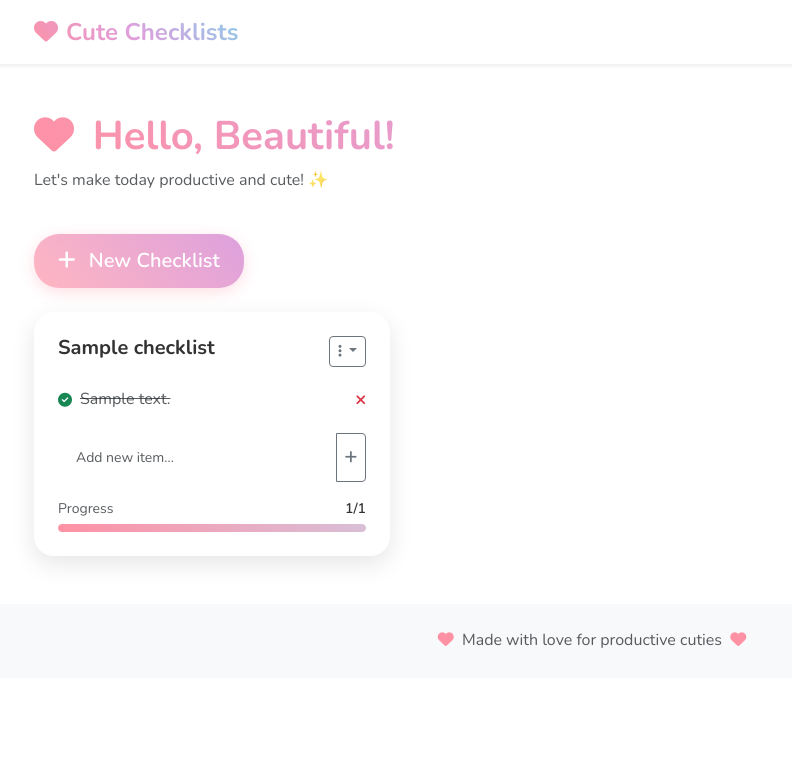
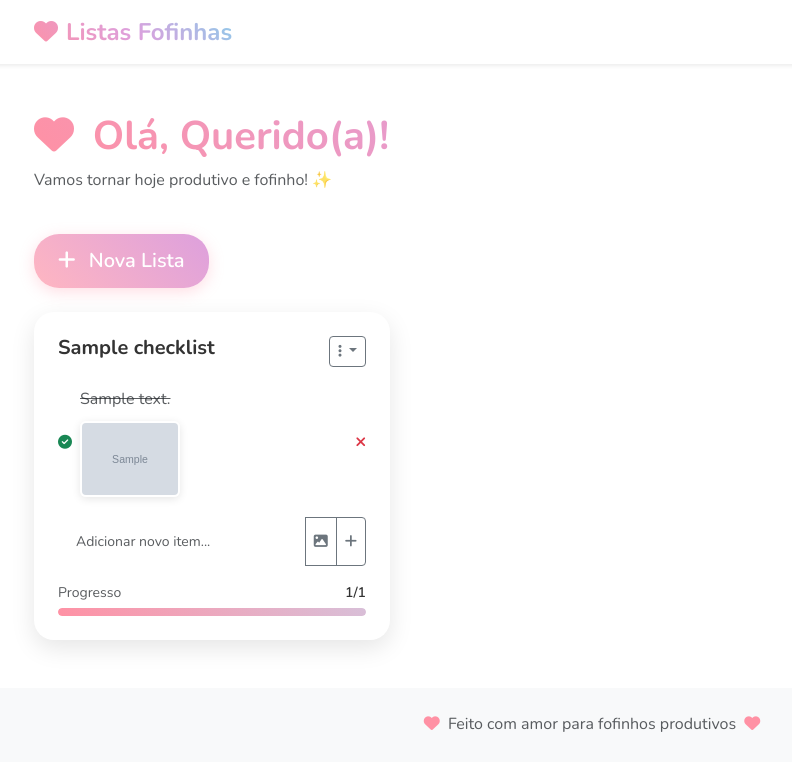
Before and after one commit to bruxa61/check-list, a Flask app: template templates/home.html in a window 1280 px wide. Shown: the top 771 px of the page, without its empty margins (48-840 px from the left). Run offline with Flask 3, Linux system fonts and the light colour scheme; the template is opened without the code that fills it: values that come from a table or form of the project are taken from there, others are empty; tables that the repository leaves empty hold one stand-in row (values such as "Sample post"); grey boxes marked "Sample" are stand-in pictures; parts of the project's set-up code (start-up, migrations or seed data) failed here and were passed over.

Commit message:
Translate the application into Brazilian Portuguese and add image support for checklist items
Updates the project to translate all user-facing text to Brazilian Portuguese, including error messages, labels, and navigation elements. Also introduces the capability to include image URLs for individual checklist items, enhancing the visual organization of tasks. The database schema has been updated to accommodate image URLs, and corresponding UI elements have been added to the templates and CSS for image display and styling. Additionally, Replit environment modules have been updated to include PostgreSQL.

Replit-Commit-Author: Agent
Replit-Commit-Session-Id: 8346fc15-51fb-4602-acb8-f2cdece49a6a
Replit-Commit-Checkpoint-Type: full_checkpoint
Replit-Commit-Screenshot-Url: https://storage.googleapis.com/screenshot-production-us-central1/de0fcbe9-6935-4718-863e-484704e8f4db/8346fc15-51fb-4602-acb8-f2cdece49a6a/mE676sl

```diff
--- a/routes.py
+++ b/routes.py
@@ -33,7 +33,7 @@ def create_checklist():
     color = request.form.get('color', 'pink')
 
     if not name:
-        flash('Please enter a checklist name!', 'error')
+        flash('Por favor, digite um nome para a lista!', 'error')
         return redirect(url_for('home'))
 
     # Validate color is in allowed pastel colors
@@ -41,16 +41,12 @@ def create_checklist():
     if color not in allowed_colors:
         color = 'pink'
 
-    new_checklist = Checklist(
-        name=name,
-        color=color,
-        user_id=current_user.id
-    )
+    new_checklist = Checklist(name=name, color=color, user_id=current_user.id)
 
     db.session.add(new_checklist)
     db.session.commit()
 
-    flash('Checklist created successfully! ✨', 'success')
+    flash('Lista criada com sucesso! ✨', 'success')
     return redirect(url_for('home'))
 
 @app.route('/delete_checklist/<int:checklist_id>', methods=['POST'])
@@ -60,13 +56,13 @@ def delete_checklist(checklist_id):
     checklist = Checklist.query.filter_by(id=checklist_id, user_id=current_user.id).first()
 
     if not checklist:
-        flash('Checklist not found!', 'error')
+        flash('Lista não encontrada!', 'error')
         return redirect(url_for('home'))
 
     db.session.delete(checklist)
     db.session.commit()
 
-    flash('Checklist deleted successfully! 🗑️', 'success')
+    flash('Lista excluída com sucesso! 🗑️', 'success')
     return redirect(url_for('home'))
 
 @app.route('/add_item/<int:checklist_id>', methods=['POST'])
@@ -76,24 +72,22 @@ def add_item(checklist_id):
     checklist = Checklist.query.filter_by(id=checklist_id, user_id=current_user.id).first()
 
     if not checklist:
-        flash('Checklist not found!', 'error')
+        flash('Lista não encontrada!', 'error')
         return redirect(url_for('home'))
 
     item_text = request.form.get('item_text', '').strip()
+    image_url = request.form.get('image_url', '').strip()
 
     if not item_text:
-        flash('Please enter item text!', 'error')
+        flash('Por favor, digite o texto do item!', 'error')
         return redirect(url_for('home'))
 
-    new_item = ChecklistItem(
-        text=item_text,
-        checklist_id=checklist_id
-    )
+    new_item = ChecklistItem(text=item_text, checklist_id=checklist_id, image_url=image_url if image_url else None)
 
     db.session.add(new_item)
     db.session.commit()
 
-    flash('Item added successfully! ✅', 'success')
+    flash('Item adicionado com sucesso! ✅', 'success')
     return redirect(url_for('home'))
 
 @app.route('/toggle_item/<int:item_id>', methods=['POST'])
@@ -106,7 +100,7 @@ def toggle_item(item_id):
     ).first()
 
     if not item:
-        flash('Item not found!', 'error')
+        flash('Item não encontrado!', 'error')
         return redirect(url_for('home'))
 
     item.completed = not item.completed
@@ -124,13 +118,13 @@ def delete_item(item_id):
     ).first()
 
     if not item:
-        flash('Item not found!', 'error')
+        flash('Item não encontrado!', 'error')
         return redirect(url_for('home'))
 
     db.session.delete(item)
     db.session.commit()
 
-    flash('Item deleted successfully! 🗑️', 'success')
+    flash('Item excluído com sucesso! 🗑️', 'success')
     return redirect(url_for('home'))
 
 @app.route('/edit_checklist/<int:checklist_id>', methods=['POST'])
@@ -140,14 +134,14 @@ def edit_checklist(checklist_id):
     checklist = Checklist.query.filter_by(id=checklist_id, user_id=current_user.id).first()
 
     if not checklist:
-        flash('Checklist not found!', 'error')
+        flash('Lista não encontrada!', 'error')
         return redirect(url_for('home'))
 
     new_name = request.form.get('name', '').strip()
     new_color = request.form.get('color', checklist.color)
 
     if not new_name:
-        flash('Please enter a checklist name!', 'error')
+        flash('Por favor, digite um nome para a lista!', 'error')
         return redirect(url_for('home'))
 
     # Validate color
@@ -159,5 +153,5 @@ def edit_checklist(checklist_id):
     checklist.color = new_color
     db.session.commit()
 
-    flash('Checklist updated successfully! ✨', 'success')
+    flash('Lista atualizada com sucesso! ✨', 'success')
     return redirect(url_for('home'))
--- a/static/css/style.css
+++ b/static/css/style.css
@@ -376,6 +376,26 @@ body {
   outline-offset: 2px;
 }
 
+/* Item images */
+.item-image {
+  transition: transform 0.3s ease;
+  border: 2px solid rgba(255, 255, 255, 0.8);
+  box-shadow: 0 2px 8px rgba(0, 0, 0, 0.1);
+}
+
+.item-image:hover {
+  transform: scale(1.05);
+  cursor: pointer;
+}
+
+/* Mobile responsiveness for images */
+@media (max-width: 576px) {
+  .item-image {
+    max-width: 80px;
+    max-height: 60px;
+  }
+}
+
 /* Custom scrollbar */
 ::-webkit-scrollbar {
   width: 8px;
--- a/templates/base.html
+++ b/templates/base.html
@@ -1,9 +1,9 @@
 <!DOCTYPE html>
-<html lang="en">
+<html lang="pt-BR">
 <head>
     <meta charset="UTF-8">
     <meta name="viewport" content="width=device-width, initial-scale=1.0">
-    <title>{% block title %}Cute Checklists{% endblock %}</title>
+    <title>{% block title %}Listas Fofinhas{% endblock %}</title>
 
     <!-- Bootstrap CSS -->
     <link href="https://cdn.jsdelivr.net/npm/bootstrap@5.3.0/dist/css/bootstrap.min.css" rel="stylesheet">
@@ -22,7 +22,7 @@
     <nav class="navbar navbar-expand-lg navbar-light bg-white shadow-sm sticky-top">
         <div class="container">
             <a class="navbar-brand fw-bold text-gradient" href="{{ url_for('index') }}">
-                <i class="fas fa-heart me-2"></i>Cute Checklists
+                <i class="fas fa-heart me-2"></i>Listas Fofinhas
             </a>
 
             {% if current_user.is_authenticated %}
@@ -34,12 +34,12 @@
                         {% else %}
                         <i class="fas fa-user-circle fa-lg me-2 text-pink"></i>
                         {% endif %}
-                        <span class="fw-semibold">{{ current_user.first_name or 'User' }}</span>
+                        <span class="fw-semibold">{{ current_user.first_name or 'Usuário' }}</span>
                     </a>
                     <ul class="dropdown-menu dropdown-menu-end shadow border-0">
-                        <li><a class="dropdown-item" href="{{ url_for('home') }}"><i class="fas fa-home me-2"></i>Home</a></li>
+                        <li><a class="dropdown-item" href="{{ url_for('home') }}"><i class="fas fa-home me-2"></i>Início</a></li>
                         <li><hr class="dropdown-divider"></li>
-                        <li><a class="dropdown-item text-danger" href="{{ url_for('replit_auth.logout') }}"><i class="fas fa-sign-out-alt me-2"></i>Logout</a></li>
+                        <li><a class="dropdown-item text-danger" href="{{ url_for('replit_auth.logout') }}"><i class="fas fa-sign-out-alt me-2"></i>Sair</a></li>
                     </ul>
                 </div>
             </div>
@@ -72,7 +72,7 @@
         <div class="container text-center">
             <p class="text-muted mb-0">
                 <i class="fas fa-heart text-pink me-1"></i>
-                Made with love for productive cuties
+                Feito com amor para fofinhos produtivos
                 <i class="fas fa-heart text-pink ms-1"></i>
             </p>
         </div>
--- a/templates/home.html
+++ b/templates/home.html
@@ -1,6 +1,6 @@
 {% extends "base.html" %}
 
-{% block title %}My Checklists - Cute Checklists{% endblock %}
+{% block title %}Minhas Listas - Listas Fofinhas{% endblock %}
 
 {% block content %}
 <div class="container my-5">
@@ -9,9 +9,9 @@
         <div class="col">
             <h1 class="fw-bold text-gradient mb-2">
                 <i class="fas fa-heart me-2"></i>
-                Hello, {{ current_user.first_name or 'Beautiful' }}!
+                Olá, {{ current_user.first_name or 'Querido(a)' }}!
             </h1>
-            <p class="text-muted">Let's make today productive and cute! ✨</p>
+            <p class="text-muted">Vamos tornar hoje produtivo e fofinho! ✨</p>
         </div>
     </div>
 
@@ -20,7 +20,7 @@
         <div class="col">
             <button type="button" class="btn btn-primary btn-lg cute-btn" data-bs-toggle="modal" data-bs-target="#newChecklistModal">
                 <i class="fas fa-plus me-2"></i>
-                New Checklist
+                Nova Lista
             </button>
         </div>
     </div>
@@ -41,14 +41,14 @@
                             <ul class="dropdown-menu dropdown-menu-end shadow border-0">
                                 <li>
                                     <a class="dropdown-item" href="#" data-bs-toggle="modal" data-bs-target="#editChecklistModal{{ checklist.id }}">
-                                        <i class="fas fa-edit me-2"></i>Edit
+                                        <i class="fas fa-edit me-2"></i>Editar
                                     </a>
                                 </li>
                                 <li><hr class="dropdown-divider"></li>
                                 <li>
-                                    <form method="POST" action="{{ url_for('delete_checklist', checklist_id=checklist.id) }}" class="d-inline" onsubmit="return confirm('Are you sure you want to delete this checklist? This action cannot be undone.')">
+                                    <form method="POST" action="{{ url_for('delete_checklist', checklist_id=checklist.id) }}" class="d-inline" onsubmit="return confirm('Tem certeza que quer excluir esta lista? Esta ação não pode ser desfeita.')">
                                         <button type="submit" class="dropdown-item text-danger">
-                                            <i class="fas fa-trash me-2"></i>Delete
+                                            <i class="fas fa-trash me-2"></i>Excluir
                                         </button>
                                     </form>
                                 </li>
@@ -60,7 +60,8 @@
                     <div class="checklist-items mb-3">
                         {% if checklist.items %}
                             {% for item in checklist.items[:5] %}
-                            <div class="checklist-item d-flex align-items-center mb-2">
+                            <div class="checklist-item mb-2">
+                                <div class="d-flex align-items-center">
                                     <form method="POST" action="{{ url_for('toggle_item', item_id=item.id) }}" class="d-inline me-2">
                                         <button type="submit" class="btn btn-sm p-0 border-0 bg-transparent">
                                             {% if item.completed %}
@@ -70,37 +71,52 @@
                                             {% endif %}
                                         </button>
                                     </form>
-                                <span class="flex-grow-1 text-truncate {{ 'text-decoration-line-through text-muted' if item.completed else '' }}">
+                                    <div class="flex-grow-1">
+                                        <span class="text-truncate {{ 'text-decoration-line-through text-muted' if item.completed else '' }}">
                                             {{ item.text }}
                                         </span>
+                                        {% if item.image_url %}
+                                        <div class="mt-2">
+                                            <img src="{{ item.image_url }}" alt="Item image" class="item-image rounded" style="max-width: 100px; max-height: 80px; object-fit: cover;">
+                                        </div>
+                                        {% endif %}
+                                    </div>
                                     <form method="POST" action="{{ url_for('delete_item', item_id=item.id) }}" class="d-inline ms-2">
-                                    <button type="submit" class="btn btn-sm p-0 border-0 bg-transparent text-danger" onclick="return confirm('Delete this item?')">
+                                        <button type="submit" class="btn btn-sm p-0 border-0 bg-transparent text-danger" onclick="return confirm('Excluir este item?')">
                                             <i class="fas fa-times"></i>
                                         </button>
                                     </form>
+                                </div>
                             </div>
                             {% endfor %}
                             {% if checklist.items|length > 5 %}
                             <div class="text-muted small">
                                 <i class="fas fa-plus me-1"></i>
-                                {{ checklist.items|length - 5 }} more items...
+                                Mais {{ checklist.items|length - 5 }} itens...
                             </div>
                             {% endif %}
                         {% else %}
                         <div class="text-muted text-center py-3">
                             <i class="fas fa-plus-circle me-2"></i>
-                            No items yet
+                            Nenhum item ainda
                         </div>
                         {% endif %}
                     </div>
 
                     <!-- Add Item Form -->
                     <form method="POST" action="{{ url_for('add_item', checklist_id=checklist.id) }}" class="add-item-form">
-                        <div class="input-group">
-                            <input type="text" name="item_text" class="form-control form-control-sm cute-input" placeholder="Add new item..." required>
+                        <div class="input-group mb-2">
+                            <input type="text" name="item_text" class="form-control form-control-sm cute-input" placeholder="Adicionar novo item..." required>
+                            <button type="button" class="btn btn-outline-secondary btn-sm" data-bs-toggle="collapse" data-bs-target="#imageInput{{ checklist.id }}">
+                                <i class="fas fa-image"></i>
+                            </button>
                             <button type="submit" class="btn btn-outline-secondary btn-sm">
                                 <i class="fas fa-plus"></i>
                             </button>
+                        </div>
+                        <div class="collapse" id="imageInput{{ checklist.id }}">
+                            <input type="url" name="image_url" class="form-control form-control-sm cute-input" placeholder="URL da imagem (opcional)">
+                            <small class="text-muted">Cole a URL de uma imagem para adicionar ao item</small>
                         </div>
                     </form>
 
@@ -110,7 +126,7 @@
                     {% if total_count > 0 %}
                     <div class="progress-section mt-3">
                         <div class="d-flex justify-content-between align-items-center mb-1">
-                            <small class="text-muted">Progress</small>
+                            <small class="text-muted">Progresso</small>
                             <small class="fw-semibold">{{ completed_count }}/{{ total_count }}</small>
                         </div>
                         <div class="progress cute-progress">
@@ -128,18 +144,18 @@
                         <div class="modal-header border-0">
                             <h5 class="modal-title fw-bold">
                                 <i class="fas fa-edit me-2 text-pink"></i>
-                                Edit Checklist
+                                Editar Lista
                             </h5>
                             <button type="button" class="btn-close" data-bs-dismiss="modal"></button>
                         </div>
                         <form method="POST" action="{{ url_for('edit_checklist', checklist_id=checklist.id) }}">
                             <div class="modal-body">
                                 <div class="mb-3">
-                                    <label for="editName{{ checklist.id }}" class="form-label fw-semibold">Checklist Name</label>
+                                    <label for="editName{{ checklist.id }}" class="form-label fw-semibold">Nome da Lista</label>
                                     <input type="text" class="form-control cute-input" id="editName{{ checklist.id }}" name="name" value="{{ checklist.name }}" required>
                                 </div>
                                 <div class="mb-3">
-                                    <label class="form-label fw-semibold">Choose Color</label>
+                                    <label class="form-label fw-semibold">Escolher Cor</label>
                                     <div class="color-options">
                                         {% for color in ['pink', 'purple', 'blue', 'green', 'yellow'] %}
                                         <label class="color-option">
@@ -151,9 +167,9 @@
                                 </div>
                             </div>
                             <div class="modal-footer border-0">
-                                <button type="button" class="btn btn-secondary" data-bs-dismiss="modal">Cancel</button>
+                                <button type="button" class="btn btn-secondary" data-bs-dismiss="modal">Cancelar</button>
                                 <button type="submit" class="btn btn-primary cute-btn">
-                                    <i class="fas fa-save me-2"></i>Save Changes
+                                    <i class="fas fa-save me-2"></i>Salvar Alterações
                                 </button>
                             </div>
                         </form>
@@ -166,11 +182,11 @@
             <div class="text-center py-5">
                 <div class="empty-state">
                     <i class="fas fa-list-ul fa-4x text-muted mb-4"></i>
-                    <h4 class="text-muted mb-3">No checklists yet</h4>
-                    <p class="text-muted mb-4">Create your first checklist to get started!</p>
+                    <h4 class="text-muted mb-3">Nenhuma lista ainda</h4>
+                    <p class="text-muted mb-4">Crie sua primeira lista para começar!</p>
                     <button type="button" class="btn btn-primary btn-lg cute-btn" data-bs-toggle="modal" data-bs-target="#newChecklistModal">
                         <i class="fas fa-plus me-2"></i>
-                        Create First Checklist
+                        Criar Primeira Lista
                     </button>
                 </div>
             </div>
@@ -186,18 +202,18 @@
             <div class="modal-header border-0">
                 <h5 class="modal-title fw-bold">
                     <i class="fas fa-plus me-2 text-pink"></i>
-                    Create New Checklist
+                    Criar Nova Lista
                 </h5>
                 <button type="button" class="btn-close" data-bs-dismiss="modal"></button>
             </div>
             <form method="POST" action="{{ url_for('create_checklist') }}">
                 <div class="modal-body">
                     <div class="mb-3">
-                        <label for="checklistName" class="form-label fw-semibold">Checklist Name</label>
-                        <input type="text" class="form-control cute-input" id="checklistName" name="name" placeholder="Enter a cute name..." required>
+                        <label for="checklistName" class="form-label fw-semibold">Nome da Lista</label>
+                        <input type="text" class="form-control cute-input" id="checklistName" name="name" placeholder="Digite um nome fofinho..." required>
                     </div>
                     <div class="mb-3">
-                        <label class="form-label fw-semibold">Choose Color</label>
+                        <label class="form-label fw-semibold">Escolher Cor</label>
                         <div class="color-options">
                             <label class="color-option">
                                 <input type="radio" name="color" value="pink" checked>
@@ -223,9 +239,9 @@
                     </div>
                 </div>
                 <div class="modal-footer border-0">
-                    <button type="button" class="btn btn-secondary" data-bs-dismiss="modal">Cancel</button>
+                    <button type="button" class="btn btn-secondary" data-bs-dismiss="modal">Cancelar</button>
                     <button type="submit" class="btn btn-primary cute-btn">
-                        <i class="fas fa-heart me-2"></i>Create Checklist
+                        <i class="fas fa-heart me-2"></i>Criar Lista
                     </button>
                 </div>
             </form>
```
Also changed, not shown: models.py (+12 -0 lines), replit.md (+3 -1 lines), replit_auth.py (+5 -4 lines), templates/403.html (+6 -6 lines), templates/index.html (+20 -20 lines), 1 other file. Lines whose indentation alone changed are shown as unchanged.
